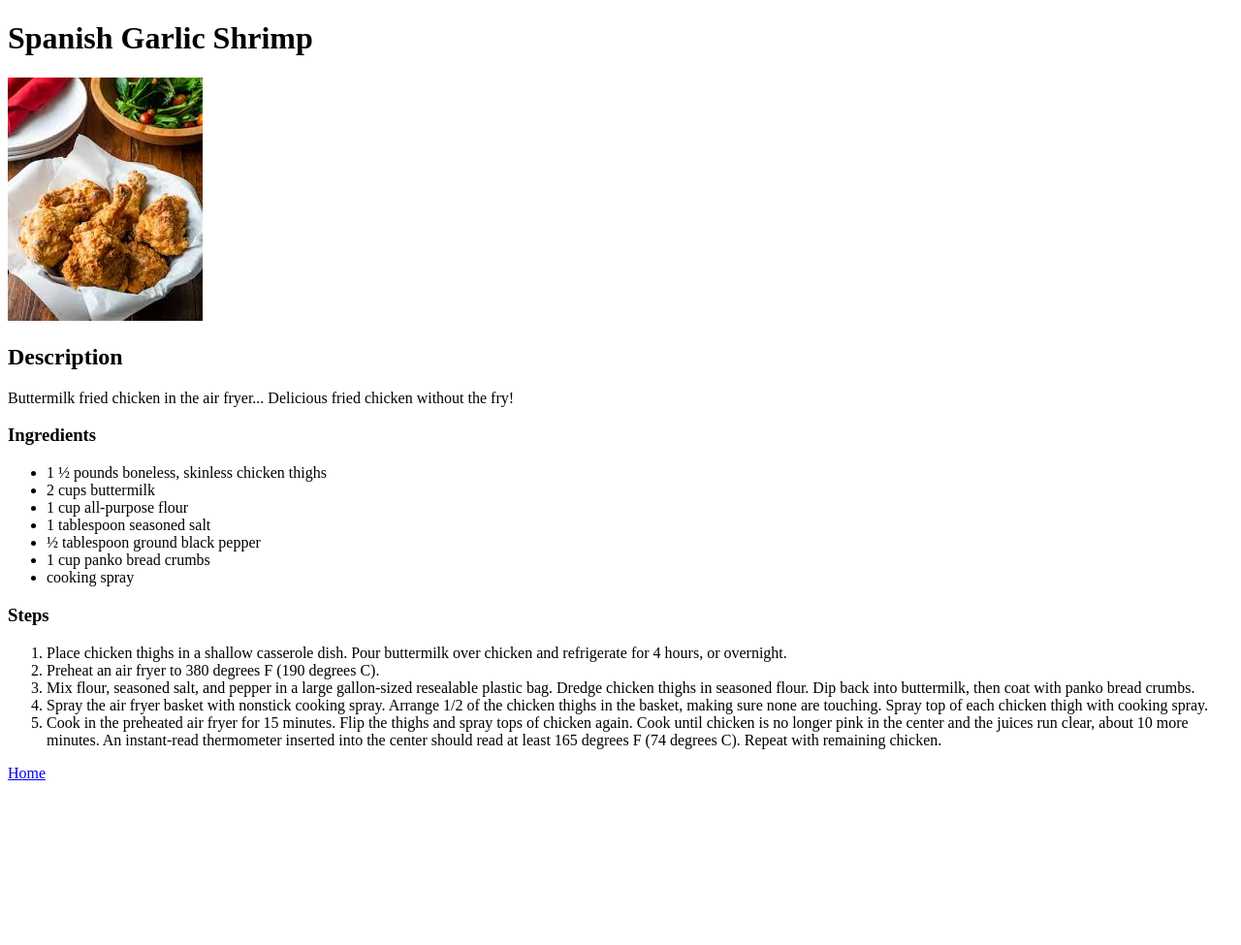
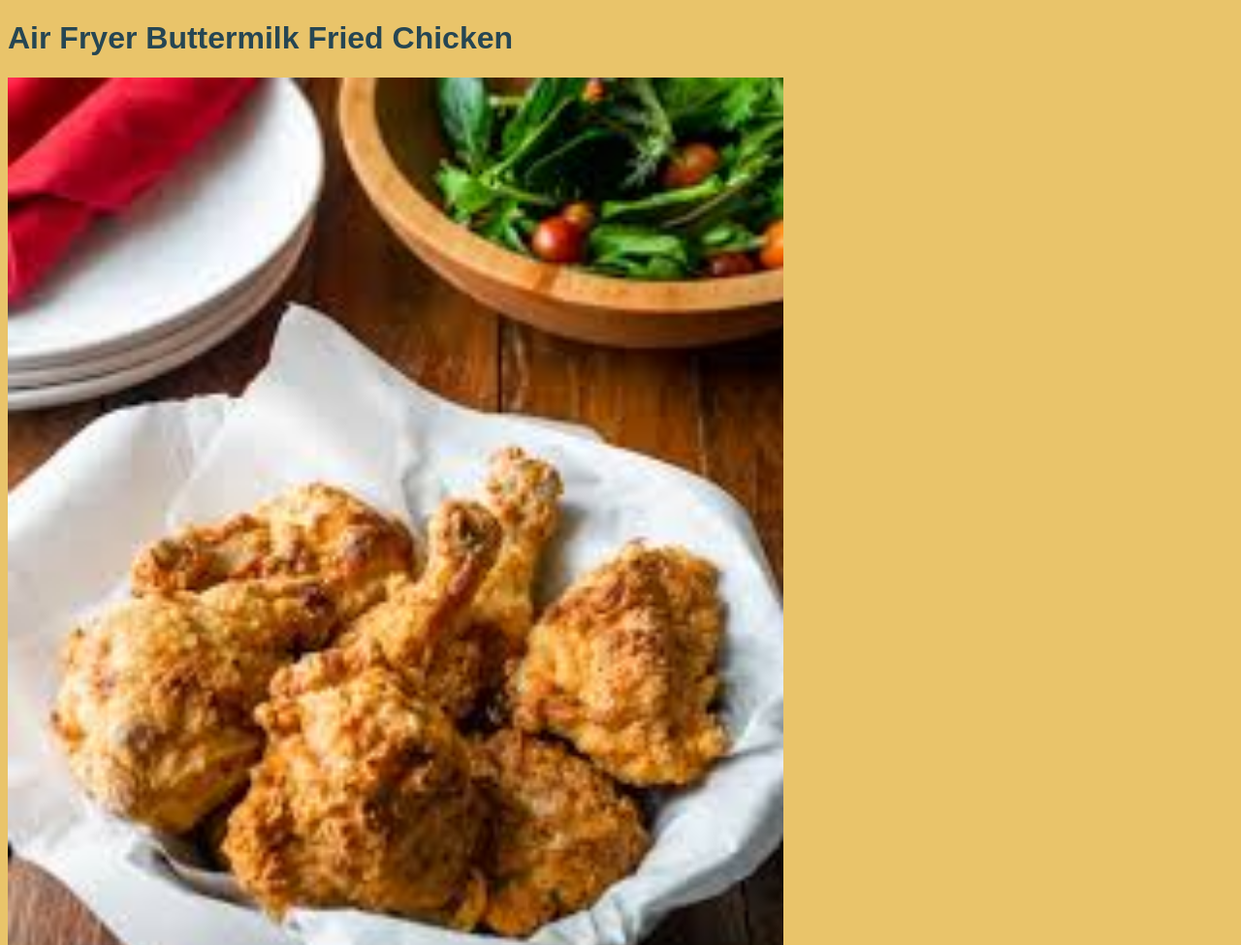
Before and after one commit to SwanT/odin-recipes, a plain HTML site: page recipes/air-fryer-buttermilk-chicken.html in a window 1280 px wide. Shown: the top 975 px of the page at 97% size. Before the commit the page ends 815 px from the top, so only its background shows below. Drawn offline with Linux system fonts and the light colour scheme.

Commit message:
Add CSS style to project

```diff
--- /dev/null
+++ b/CSS/styles.css
@@ -0,0 +1,19 @@
+body {
+    background-color: #e9c46a;
+}
+h1, h2, h3 {
+    color: #264653;
+    font-family: Arial, Helvetica, sans-serif;
+}
+p, ul, ol {
+    color: #e76f51;
+}
+a {
+    font-family: Arial, Helvetica, sans-serif;
+    color: #2a9d8f;
+    font-size: 30px;
+    text-decoration: none;
+}
+img {
+    width: 800px;
+}
--- a/recipes/air-fryer-buttermilk-chicken.html
+++ b/recipes/air-fryer-buttermilk-chicken.html
@@ -3,9 +3,11 @@
     <head>
         <meta charset="utf-8">
         <title>Air Fryer Buttermilk Fried Chicken</title>
+        <link rel="stylesheet" href="../CSS/styles.css">
+
     </head>
     <body>
-        <h1>Spanish Garlic Shrimp</h1>
+        <h1>Air Fryer Buttermilk Fried Chicken</h1>
         <img src="../img/air-fried-chicken.jpeg" alt="Air Fryer Buttermilk Fried Chicken<">
         <h2>Description</h2>
         <p>Buttermilk fried chicken in the air fryer... Delicious fried chicken without the fry!</p>
```
Also changed, not shown: index.html (+1 -0 lines), recipes/pulled-chicken-sloppy-joes.html (+2 -0 lines), recipes/spanish-garlic-shrimp.html (+2 -0 lines).
